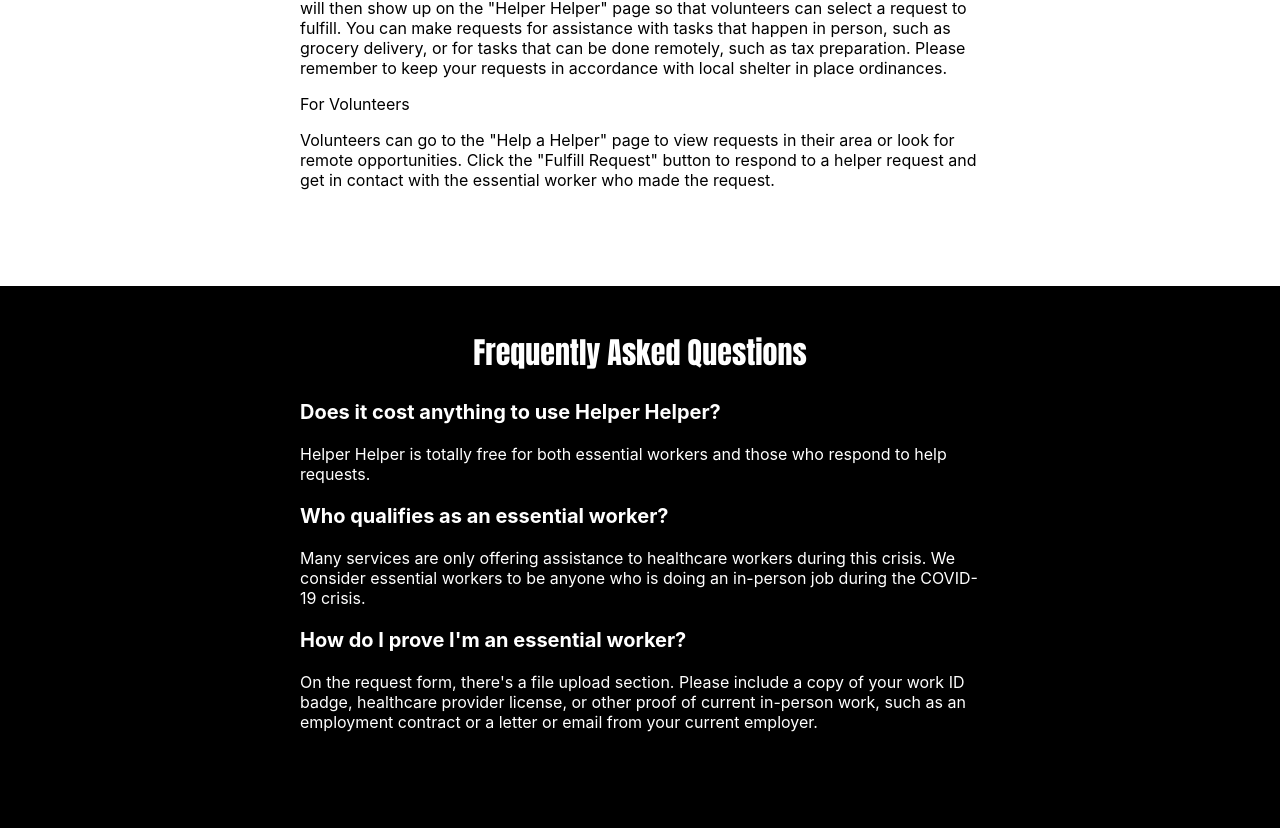
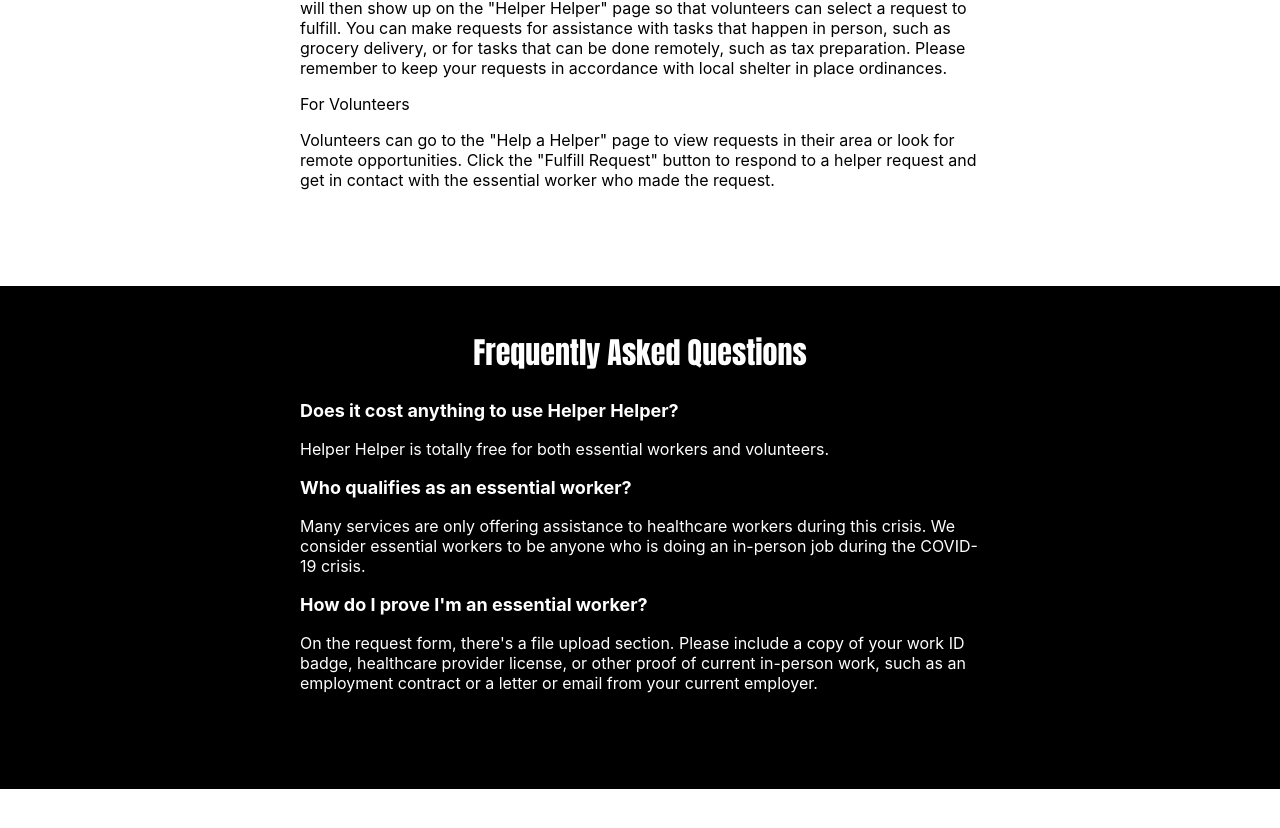
Before and after one commit to kirawoods/helper-helper, a React (Create React App) app: page / in a window 1280 px wide. Shown: the part 1173-2001 px from the top of the page. After the commit the page ends 1962 px from the top, so only its background shows below. Built offline with nearby package versions, Linux system fonts and the light colour scheme.

Commit message:
updates wording

```diff
--- a/src/components/Home.css
+++ b/src/components/Home.css
@@ -46,5 +46,5 @@
 
 .question {
   font-weight: 700;
-  font-size: 20px;
+  font-size: 18px;
 }
--- a/src/components/Home.js
+++ b/src/components/Home.js
@@ -41,8 +41,8 @@ export function Home() {
         <h2 className="FAQ-header">Frequently Asked Questions</h2>
         <p className="question">Does it cost anything to use Helper Helper?</p>
         <p className="answer">
-          Helper Helper is totally free for both essential workers and those who
-          respond to help requests.
+          Helper Helper is totally free for both essential workers and
+          volunteers.
         </p>
         <p className="question">Who qualifies as an essential worker?</p>
         <p className="answer">
```
